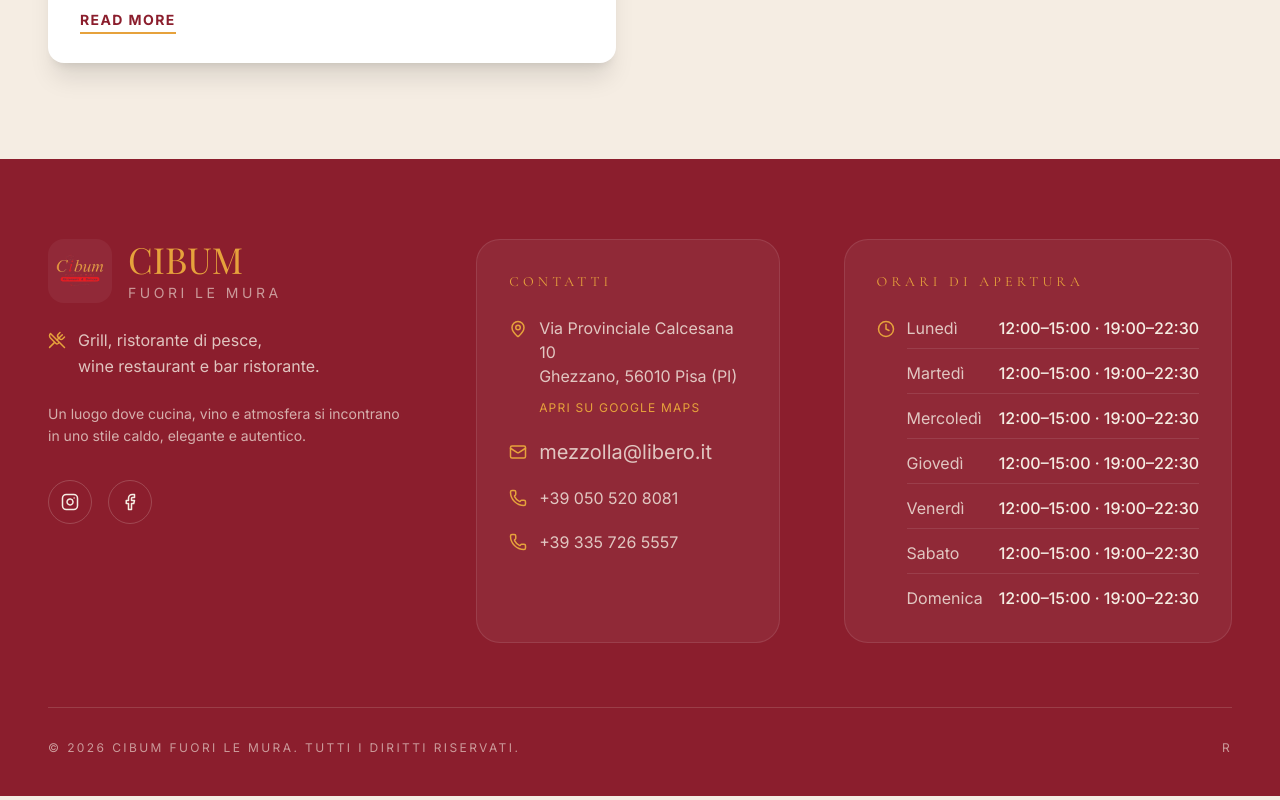
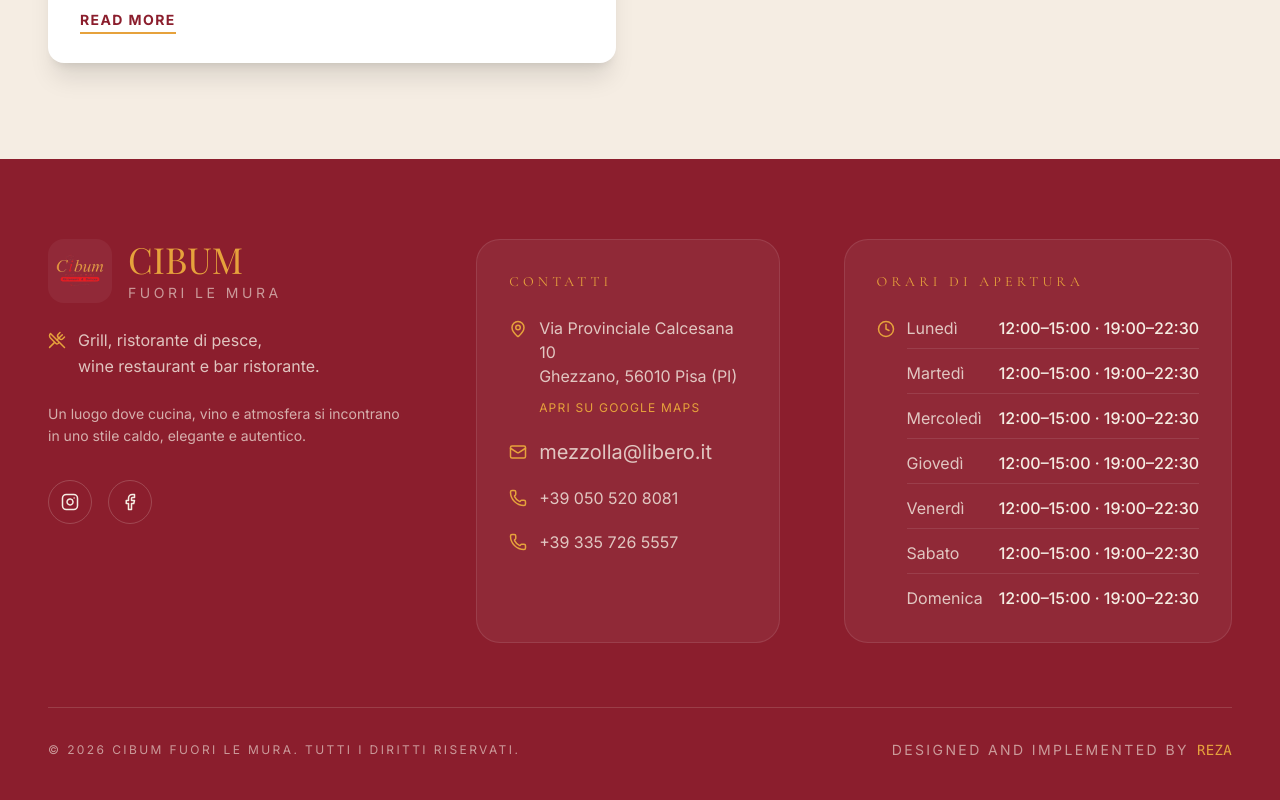
Before and after one commit to Rezacs/CibumFuoriLeMura, a React (Vite) app: page /news in a window 1280 px wide. Shown: the part 862-1662 px from the top of the page. Built offline with nearby package versions, Linux system fonts and the light colour scheme; a web font is replaced by a local one.

Commit message:
added contact me option

```diff
--- a/src/components/Layout.tsx
+++ b/src/components/Layout.tsx
@@ -290,9 +290,18 @@ export function Footer() {
         <div className="pt-8 border-t border-[#F5EDE3]/15 flex flex-col md:flex-row items-center justify-between gap-4 text-xs uppercase tracking-[0.2em] text-[#F5EDE3]/60">
           <p>© 2026 Cibum Fuori le Mura. Tutti i diritti riservati.</p>
 
-          <div className="flex gap-6">
-            <a href="#" className="hover:text-[#E6A23C] transition-colors">
-              R
+          <div className="flex gap-2 text-sm items-center">
+            <span className="text-[#F5EDE3]/60">
+              Designed and implemented by
+            </span>
+
+            <a
+              href="https://wa.me/393514717658?text=Ciao%20Reza,%20ho%20visto%20il%20sito%20Cibum"
+              target="_blank"
+              rel="noopener noreferrer"
+              className="font-mono text-[#E6A23C] tracking-wide hover:text-white transition-colors"
+            >
+              Reza
             </a>
           </div>
         </div>
--- a/src/pages/News.tsx
+++ b/src/pages/News.tsx
@@ -11,7 +11,7 @@ export function News() {
             Notizie
           </span>
           <h1 className="text-5xl md:text-7xl mb-6 text-[#8B1E2D]">
-            Latest News
+            Ultime notizie
           </h1>
           <div className="w-24 h-px bg-[#E6A23C] mx-auto"></div>
         </header>
```
